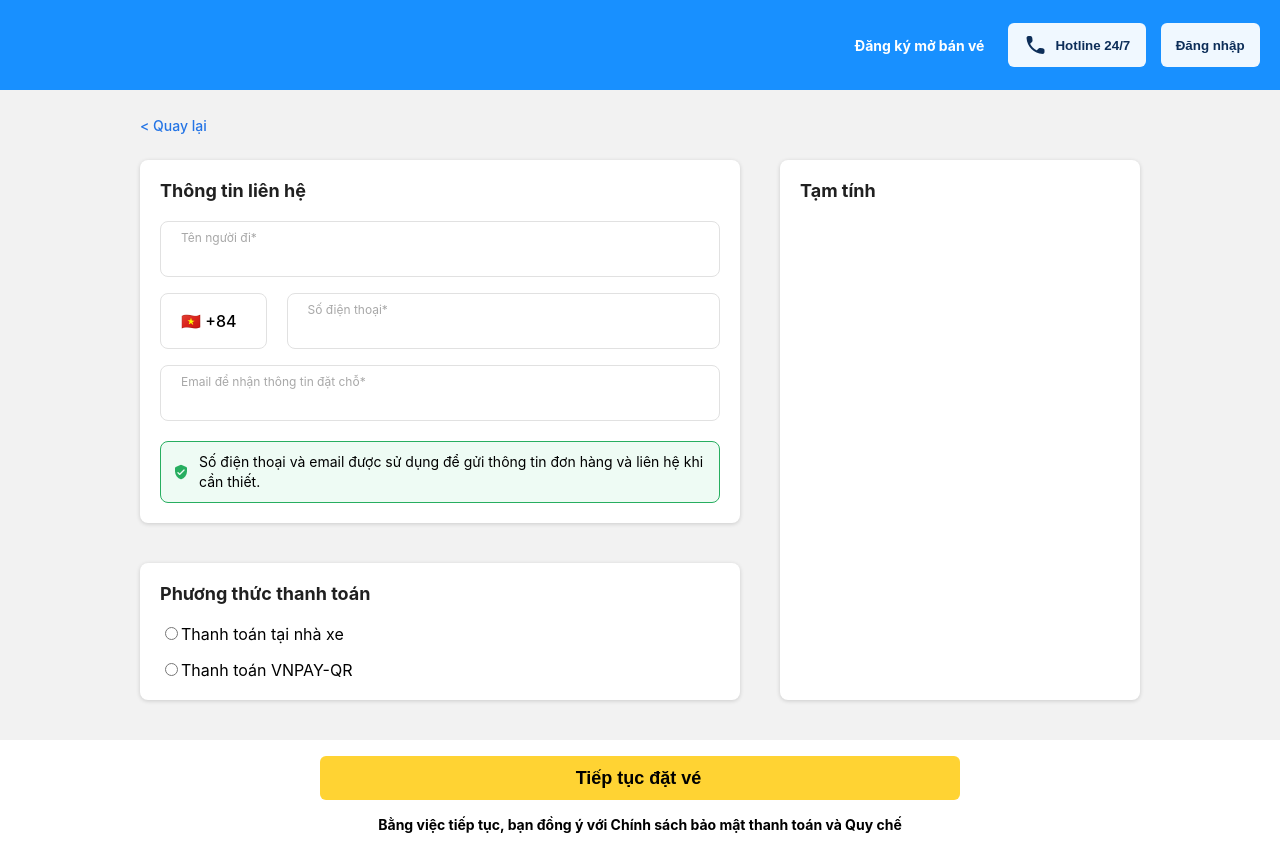
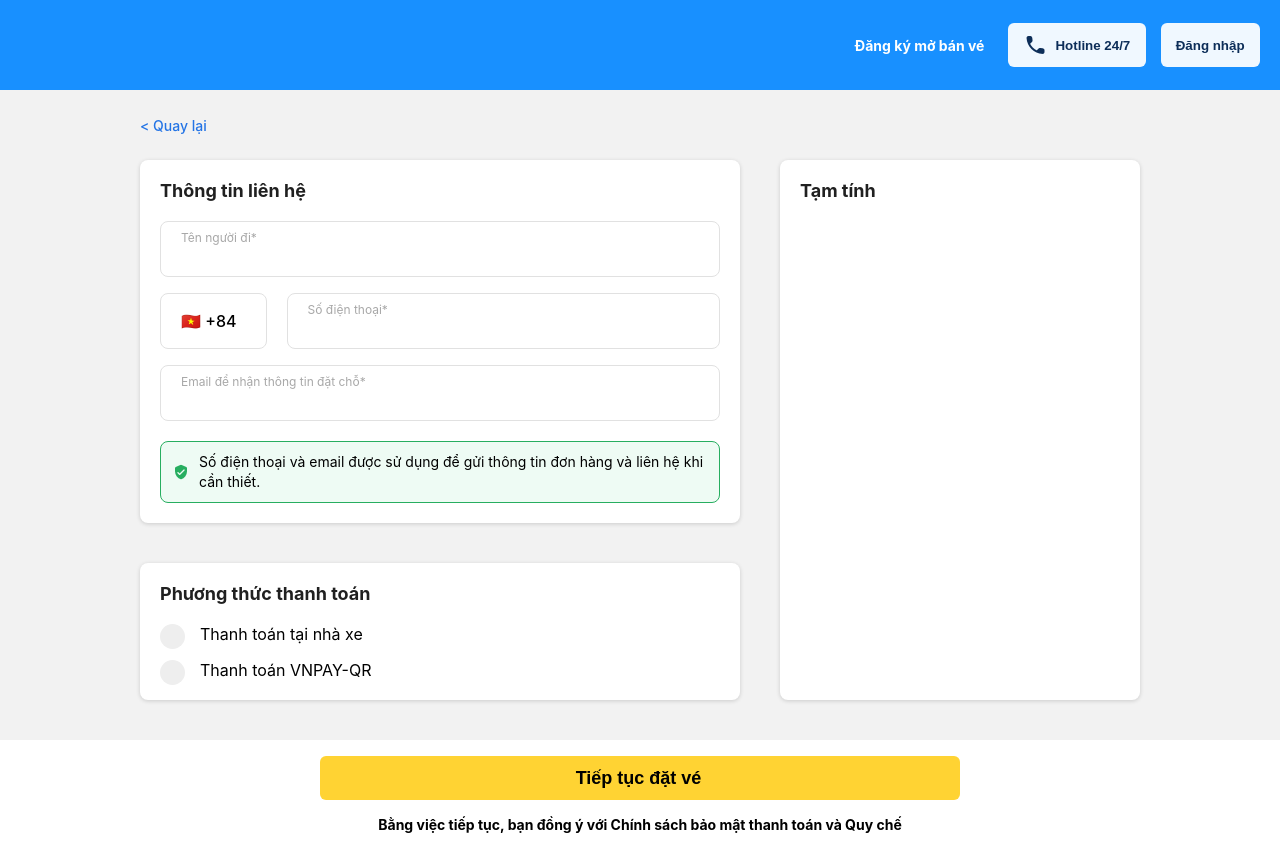
Before and after one commit to anhvu08903/web-project, a React (Create React App) app in the folder project-web-frontend/: page /payment in a window 1280 px wide. Built offline with nearby package versions, Linux system fonts and the light colour scheme.

Commit message:
Payment fix

```diff
--- a/project-web-frontend/src/Components/Payment/Payment.js
+++ b/project-web-frontend/src/Components/Payment/Payment.js
@@ -145,22 +145,22 @@ const Payment = () => {
                 <div className={styles.infoBoxWrapper}>
                   <div className={styles.infoBoxTitle}>Phương thức thanh toán</div>
                   <form className={styles.infoBoxForm}>
-                    <div>
-                      <input type="radio" value="cash" name="payment"/>
-                      <label>
+                    <div style={{position: "relative"}} className={styles.radioContainer}>
+                      <label className={styles.radioLabel}>
                         Thanh toán tại nhà xe
+                        <input type="radio" value="cash" name="payment"/>
+                        <span className={styles.checkmark}></span>
                       </label>
                     </div>
-                    <div>
-                      <input type="radio" value="vnpay" name="payment"/>
-                      <label>
-                        Thanh toán VNPAY-QR
+                    <div style={{position: "relative"}} className={styles.radioContainer}>
+                      <label className={styles.radioLabel}>
+                      Thanh toán VNPAY-QR
+                        <input type="radio" value="vnpay" name="payment"/>
+                        <span className={styles.checkmark}></span>
                       </label>
                     </div>
 
                   </form>
-
-
 
                 </div>
 
--- a/project-web-frontend/src/Components/Payment/Payment.module.css
+++ b/project-web-frontend/src/Components/Payment/Payment.module.css
@@ -224,3 +224,56 @@ li {
     justify-content: center;
     align-content: center;
 }
+
+input[type="radio"] {
+    position: absolute;
+    opacity: 0;
+    cursor: pointer;
+}
+
+.checkmark {
+    position: absolute;
+    top: 0;
+    left: 0;
+    height: 25px;
+    width: 25px;
+    background-color: #eee;
+    border-radius: 50%;
+}
+
+.radioContainer{
+    display: flex;
+    position: relative;
+    width: 100%;
+}
+
+.radioContainer:hover input ~ .checkmark {
+    background-color: #ccc;
+}
+
+.radioContainer input:checked ~ .checkmark {
+    background-color: #2196F3;
+}
+
+.checkmark:after {
+    content: "";
+    position: absolute;
+    display: none;
+}
+
+.radioContainer input:checked ~ .checkmark:after {
+    display: block;
+}
+
+.radioContainer .checkmark:after {
+    top: 9px;
+    left: 9px;
+    width: 8px;
+    height: 8px;
+    border-radius: 50%;
+    background: white;
+}
+
+.radioLabel{
+    padding-left: 40px;
+}
```
